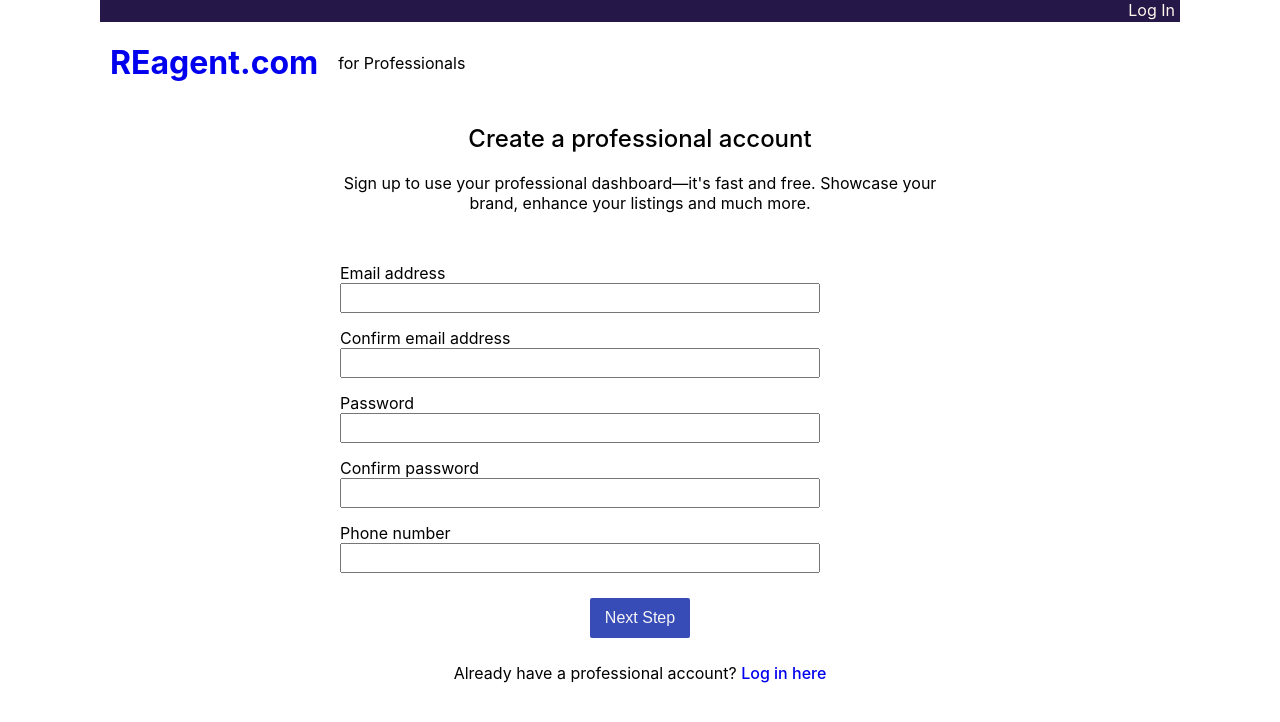
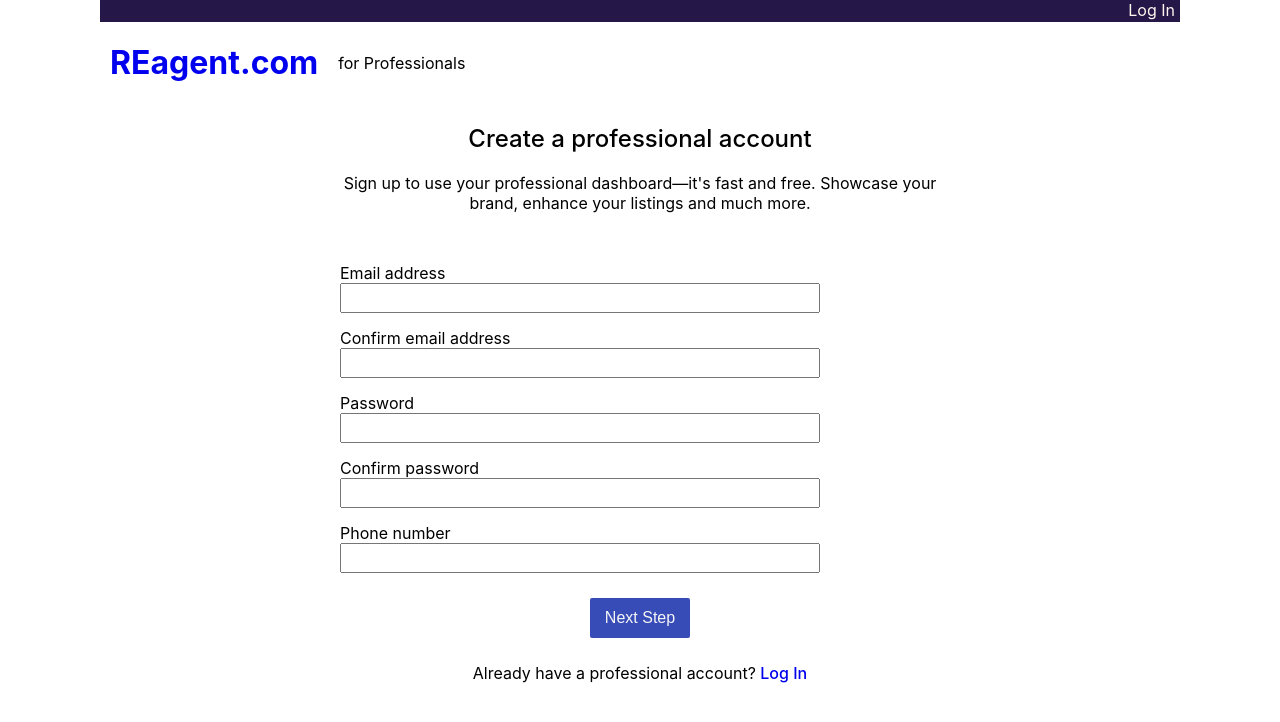
Before and after one commit to XanaNite/reagent.com-client, a React (Create React App) app: page /register in a window 1280 px wide. Shown: the top 722 px of the page. Built offline with nearby package versions, Linux system fonts and the light colour scheme.

Commit message:
updated links to sign/login

```diff
--- a/src/routes/LoginPage/LoginPage.js
+++ b/src/routes/LoginPage/LoginPage.js
@@ -1,4 +1,5 @@
 import React from 'react'
+import {Link} from 'react-router-dom'
 import LoginHeader from '../../components/LoginHeader/LoginHeader'
 import LoginForm from '../../components/LoginForm/LoginForm'
 import './LoginPage.css'
@@ -14,7 +15,7 @@
                         <p>Log in to your professional dashboard account to enhance your listings, manage ratings, reviews and recommendations, send reports to clients, and much more.</p>
                     </div>
                     <LoginForm />
-                    <p className="signIn-link">Don't have an account? <a href="signUp.html">Sign Up</a></p>
+                    <p className="signIn-link">Don't have an account? <Link to='/register'>Sign Up</Link></p>
                 </section>
             </div>
         </main>
--- a/src/routes/RegistrationPage/RegistrationPage.js
+++ b/src/routes/RegistrationPage/RegistrationPage.js
@@ -1,4 +1,5 @@
 import React from 'react'
+import {Link} from 'react-router-dom'
 import './RegistrationPage.css'
 import RegistrationHeader from '../../components/RegistrationHeader/RegistrationHeader'
 import RegistrationForm from '../../components/RegistrationForm/RegistrationForm'
@@ -14,7 +15,7 @@
                         <p>Sign up to use your professional dashboard—it's fast and free. Showcase your brand, enhance your listings and much more.</p>
                     </div>
                     <RegistrationForm />
-                    <p className="register-link">Already have a professional account? <a href="signIn.html">Log in here</a></p>
+                    <p className="register-link">Already have a professional account? <Link to='/login'>Log In</Link></p>
                 </section>
             </div>
         </main>
```
